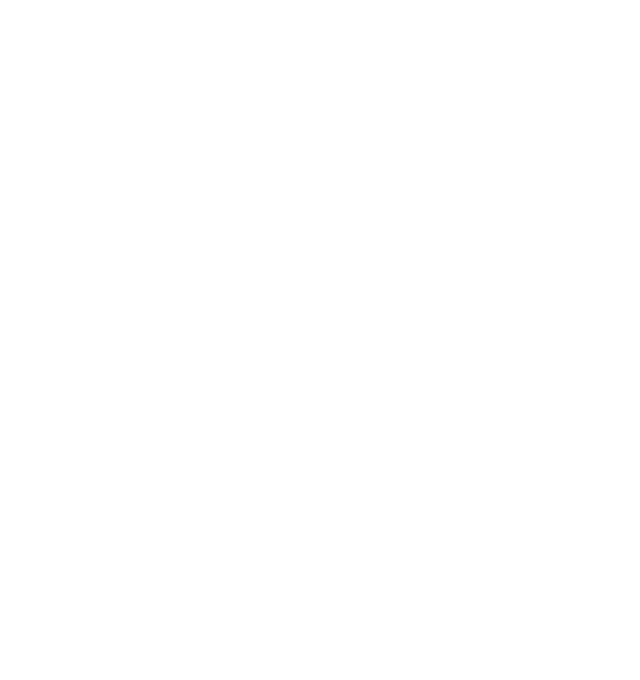
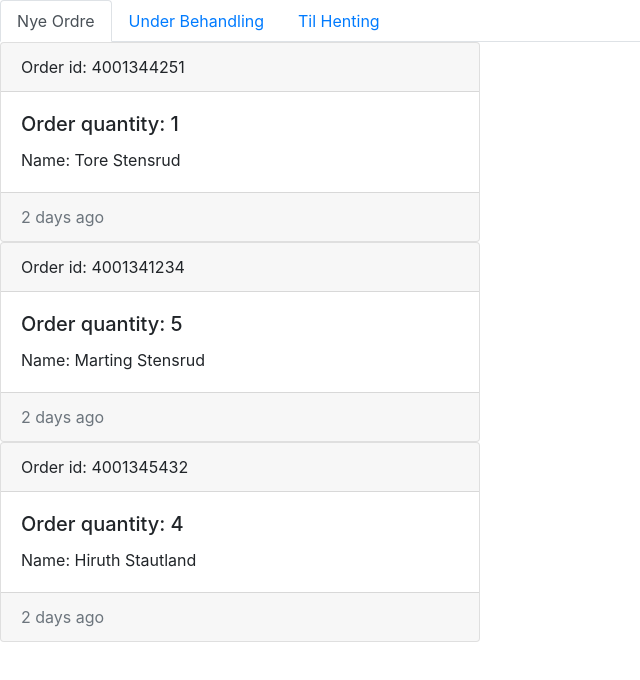
Before and after one commit to sujan-subas/varner-go, a React (Create React App) app: page / in a window 1280 px wide. Shown: the top 680 px of the page, without its empty margins (0-640 px from the left). Built offline with nearby package versions, Linux system fonts and the light colour scheme.

Commit message:
laget orderView

```diff
--- a/package.json
+++ b/package.json
@@ -6,13 +6,17 @@
     "@testing-library/jest-dom": "^4.2.4",
     "@testing-library/react": "^9.3.2",
     "@testing-library/user-event": "^7.1.2",
+    "bootstrap": "^4.4.1",
+    "date-fns": "^2.9.0",
     "dotenv": "^8.2.0",
     "express": "^4.17.1",
     "pg": "^7.15.1",
     "react": "^16.12.0",
+    "react-bootstrap": "^1.0.0-beta.16",
     "react-dom": "^16.12.0",
     "react-redux": "^7.1.3",
-    "react-scripts": "3.3.0"
+    "react-scripts": "3.3.0",
+    "redux": "^4.0.5"
   },
   "scripts": {
     "postinstall": "npm run build",
--- a/src/App.css
+++ b/src/App.css
@@ -1,4 +1,4 @@
-.App {
+/* .App {
   text-align: center;
 }
 
@@ -35,4 +35,4 @@
   to {
     transform: rotate(360deg);
   }
-}
+} */
--- a/src/App.js
+++ b/src/App.js
@@ -1,15 +1,16 @@
-import React from 'react';
-import HeaderContainer from './container/HeaderContainer';
-import InfoContanier from './container/InfoContainer';
-import OrderView from './container/OrderView';
-import ProductView from './container/ProductView';
-import './App.css';
+import React from "react";
+import HeaderContainer from "./container/HeaderContainer";
+import InfoContanier from "./container/InfoContainer";
+import OrderView from "./container/OrderView";
+import ProductView from "./container/ProductView";
+import "bootstrap/dist/css/bootstrap.min.css";
+import "./App.css";
 
 function App() {
   return (
     <div className="App">
       <React.Fragment>
-
+        <OrderView />
       </React.Fragment>
     </div>
   );
--- a/src/components/OrderView/index.js
+++ b/src/components/OrderView/index.js
@@ -1,11 +1,104 @@
-import React from 'react';
+import React from "react";
+import { Card, Tab, Tabs } from "react-bootstrap";
+import { parseJSON } from "date-fns";
 
-const Orders = (props) => {
+const orderLine = [
+  {
+    orderedQuantity: 1,
+    name: "Tore Stensrud",
+    referenceOrderNo: 4001344251,
+    orderDate: "2019-12-16T11:26:41",
+    status: "new"
+  },
+  {
+    orderedQuantity: 5,
+    name: "Marting Stensrud",
+    referenceOrderNo: 4001341234,
+    orderDate: "2019-12-16T11:26:41",
+    status: "new"
+  },
+  {
+    orderedQuantity: 4,
+    name: "Hiruth Stautland",
+    referenceOrderNo: 4001345432,
+    orderDate: "2019-12-16T11:26:41",
+    status: "new"
+  },
+  {
+    orderedQuantity: 2,
+    name: "Magnus Sagerup",
+    referenceOrderNo: 5001344252,
+    orderDate: "2019-12-21T11:26:42",
+    status: "processing"
+  },
+  {
+    orderedQuantity: 3,
+    name: "Inge Martinsen",
+    referenceOrderNo: 6001344253,
+    orderDate: "2019-12-17T11:26:47",
+    status: "delivery"
+  }
+];
+
+const parseDate = orderLine.map(order => {
+  return parseJSON(order.date);
+});
+
+let date = parseDate;
+console.log(date);
+
+class Overview extends React.Component {
+  constructor(props) {
+    super(props);
+
+    this.state = {
+      order: orderLine,
+      tabKey: "new"
+    };
+  }
+
+  handleChangeTab(tabKey) {
+    this.setState({ tabKey });
+  }
+
+  render() {
+    const { tabKey } = this.state;
+
+    const orderElements = orderLine
+      .filter(({ status }) => status === tabKey)
+      .map(orders => {
+        return (
+          <Card style={{ width: "30rem" }}>
+            <Card.Header>Order id: {orders.referenceOrderNo}</Card.Header>
+            <Card.Body>
+              <Card.Title>Order quantity: {orders.orderedQuantity}</Card.Title>
+              <Card.Text>Name: {orders.name}</Card.Text>
+            </Card.Body>
+            <Card.Footer className="text-muted">2 days ago</Card.Footer>
+          </Card>
+        );
+      });
+
     return (
-        <React.Fragment>
-
-        </React.Fragment>
-    )
+      <React.Fragment>
+        <Tabs
+          id="controlled-tab-example"
+          activeKey={tabKey}
+          onSelect={tabKey => this.handleChangeTab(tabKey)}
+        >
+          <Tab eventKey="new" title="Nye Ordre">
+            <div>{orderElements}</div>
+          </Tab>
+          <Tab eventKey="processing" title="Under Behandling">
+            <div>{orderElements}</div>
+          </Tab>
+          <Tab eventKey="delivery" title="Til Henting">
+            <div>{orderElements}</div>
+          </Tab>
+        </Tabs>
+      </React.Fragment>
+    );
+  }
 }
 
-export default Orders;
+export default Overview;
--- a/src/container/OrderView/index.js
+++ b/src/container/OrderView/index.js
@@ -1,9 +1,9 @@
-import React from 'react';
-import { connect } from 'react-redux';
-import Orders from '../../components/OrderView';
+import React from "react";
 
-const OrdersContainer = (props) => {
-    return (<Orders {...props}/>)
-}
+import Orders from "../../components/OrderView";
 
-export default connect(OrdersContainer);
+const OrdersContainer = props => {
+  return <Orders {...props} />;
+};
+
+export default OrdersContainer;
```
Also changed, not shown: public/index.html (+0 -12 lines), 1 other file (tests, documents, lock files or other folders).
